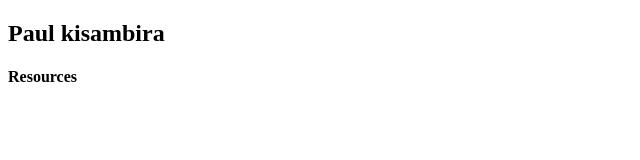
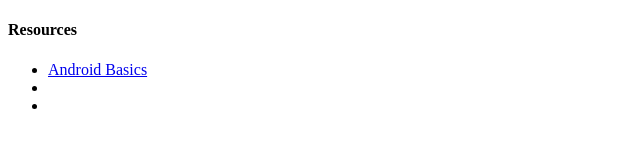
Before and after one commit to pkisambira/pkisambira.github.io, a plain HTML site: page index.html in a window 1280 px wide. Shown: the whole page, without its empty margins (0-640 px from the left). Drawn offline with Linux system fonts and the light colour scheme.

Commit message:
link added

```diff
--- a/index.html
+++ b/index.html
@@ -7,7 +7,11 @@
     <title>Home</title>
 </head>
 <body>
-    <h2>Paul kisambira</h2>
     <h4>Resources</h4>
+    <ul>
+        <li><a href="/android/basics.html">Android Basics</a></li>
+        <li><a href=""></a></li>
+        <li><a href=""></a></li>
+    </ul>
 </body>
 </html>
```
Also changed, not shown: android/basics.html (+1 -1 lines).
